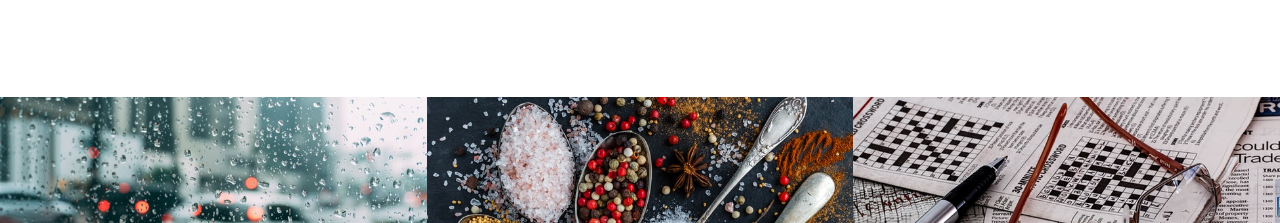
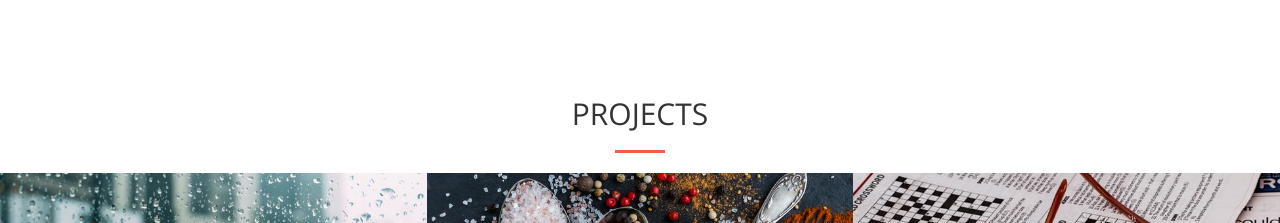
Before and after one commit to Majed187/myWebsite, a website: page index.html in a window 1280 px wide. Shown: the part 1656-1879 px from the top of the page. Drawn offline with nearby package versions, Linux system fonts and the light colour scheme.

Commit message:
added new headerline

```diff
--- a/index.html
+++ b/index.html
@@ -175,6 +175,15 @@
     </section>
 
     <section class="no-padding" id="portfolio">
+            <div class="container">
+                    <div class="row">
+                        <div class="col-lg-12 text-center">
+                            <h2 class="section-heading">PROJECTS</h2>
+                            <hr class="primary">
+                        </div>
+                    </div>
+                </div>
+
         <div class="container-fluid">
             <div class="row no-gutter popup-gallery">
                 <div class="col-lg-4 col-sm-6">
```
